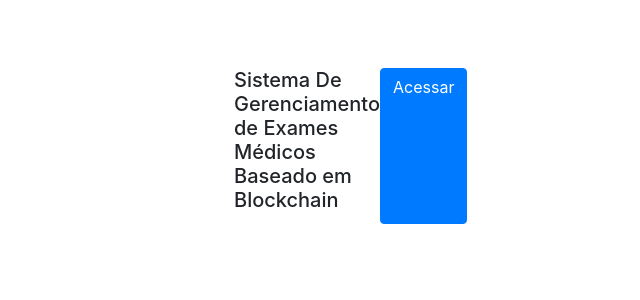
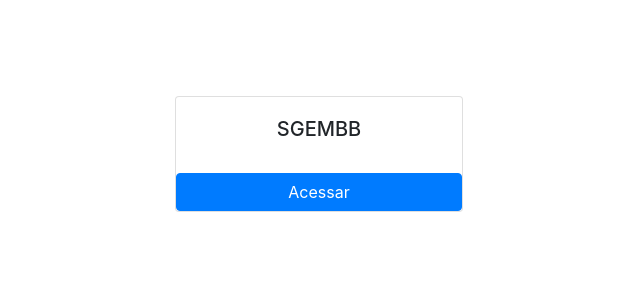
Before and after one commit to filipanselmo11/sistema-saude, a Vue app in the folder app/: page / in a window 1280 px wide. Shown: the top 300 px of the page, without its empty margins (297-937 px from the left). Built offline with nearby package versions, Linux system fonts and the light colour scheme.

Commit message:
adicionando o botão na tela de HomePage

```diff
--- a/app/src/views/HomePage.vue
+++ b/app/src/views/HomePage.vue
@@ -1,7 +1,9 @@
 <template>
-  <div class="container d-flex justify-content-around mt-5" style="width: 18rem;">
-    <div class="card-body d-flex justify-content-center">
-      <h5 class="card-title">Sistema De Gerenciamento de Exames Médicos Baseado em Blockchain</h5>
+  <div class="container d-flex justify-content-around mt-5">
+    <div class="card shadow-lg mr-5 mt-5" style="width: 18rem">
+      <div class="card-body d-flex justify-content-center">
+        <h5 class="card-title">SGEMBB</h5>
+      </div>
       <a href="https://dapp-uea-v0-0-1-filipanselmo11.vercel.app/" class="btn btn-primary">Acessar</a>
     </div>
   </div>
```
